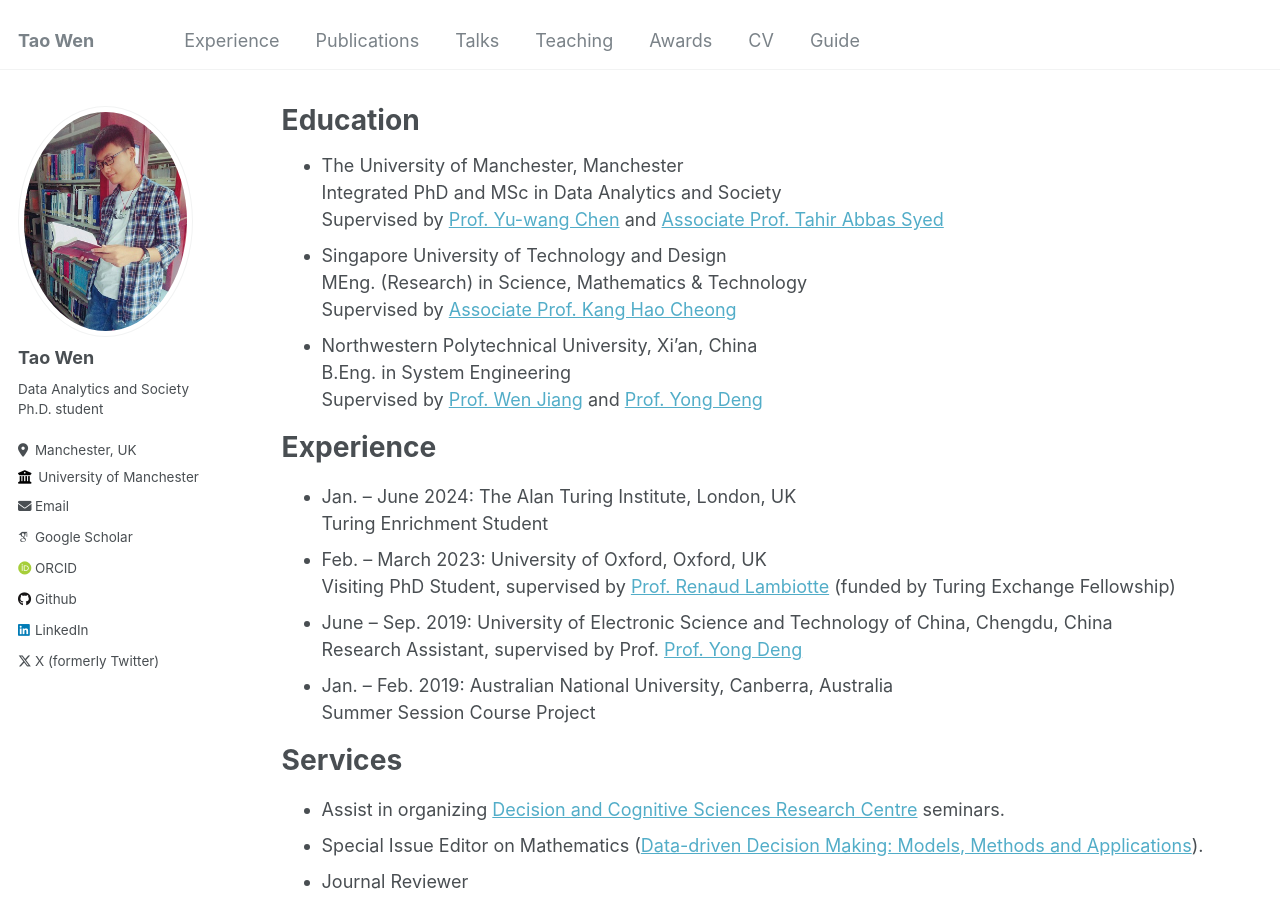
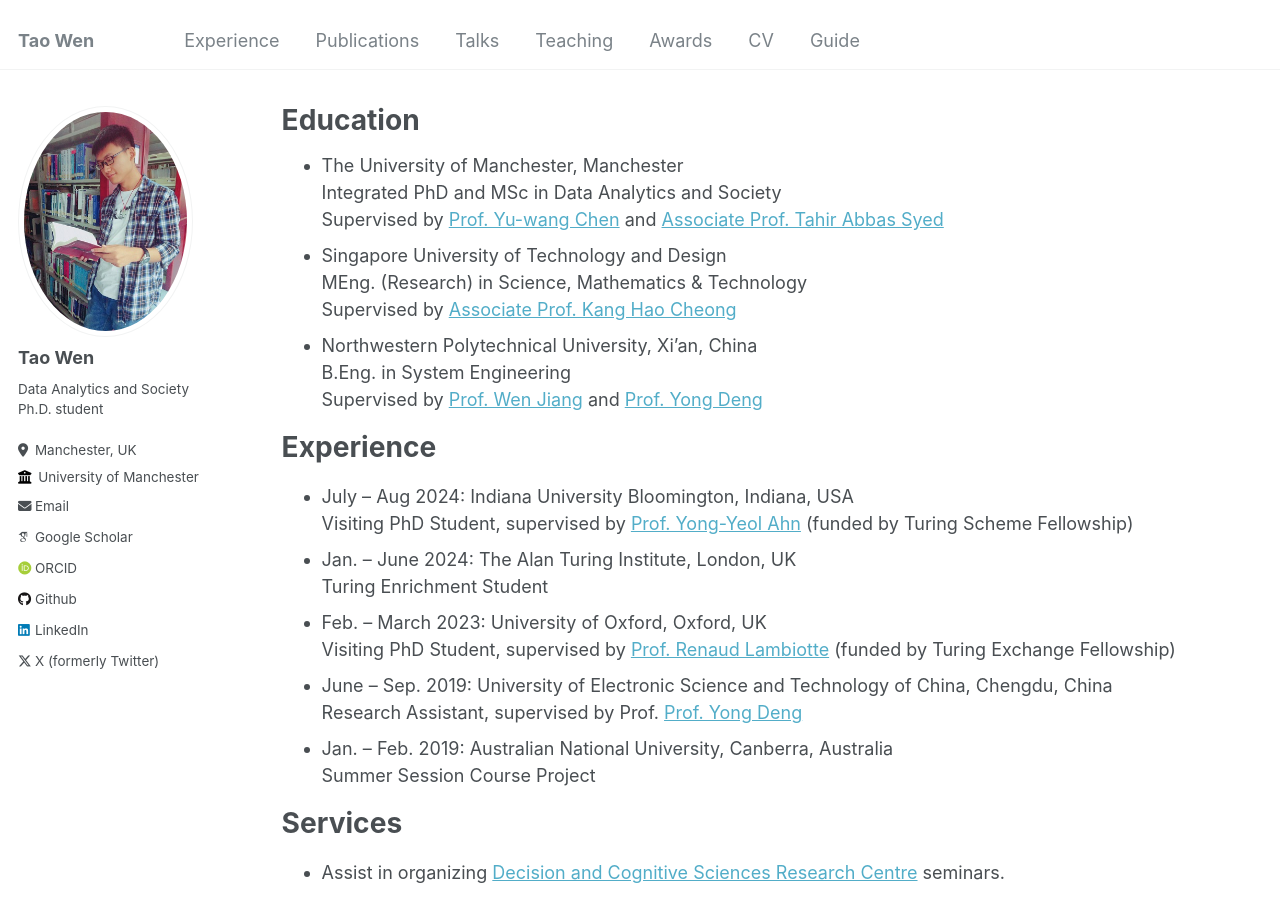
Before and after one commit to TaaoWen/taaowen.github.io, a Jekyll site: the page built from _pages/experience.md, in a window 1280 px wide and 900 px high. Built offline with Jekyll 4.4.1, drawn with Linux system fonts in a browser that asks for light colours; some web fonts are replaced.

Commit message:
Update experience.md

```diff
--- a/_pages/experience.md
+++ b/_pages/experience.md
@@ -21,6 +21,8 @@
 
 Experience
 ======
+- July -- Aug 2024: Indiana University Bloomington, Indiana, USA<br>
+  Visiting PhD Student, supervised by [Prof. Yong-Yeol Ahn](https://yongyeol.com/) (funded by Turing Scheme Fellowship)
 - Jan. -- June 2024: The Alan Turing Institute, London, UK<br>
   Turing Enrichment Student
 - Feb. -- March 2023: University of Oxford, Oxford, UK<br>
```
